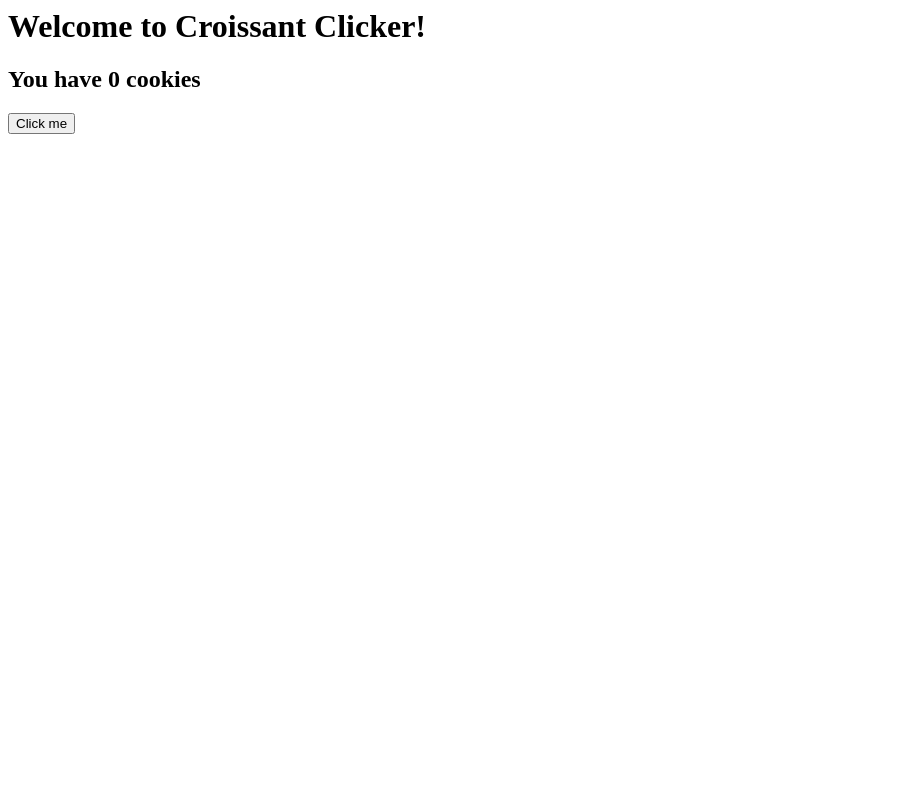
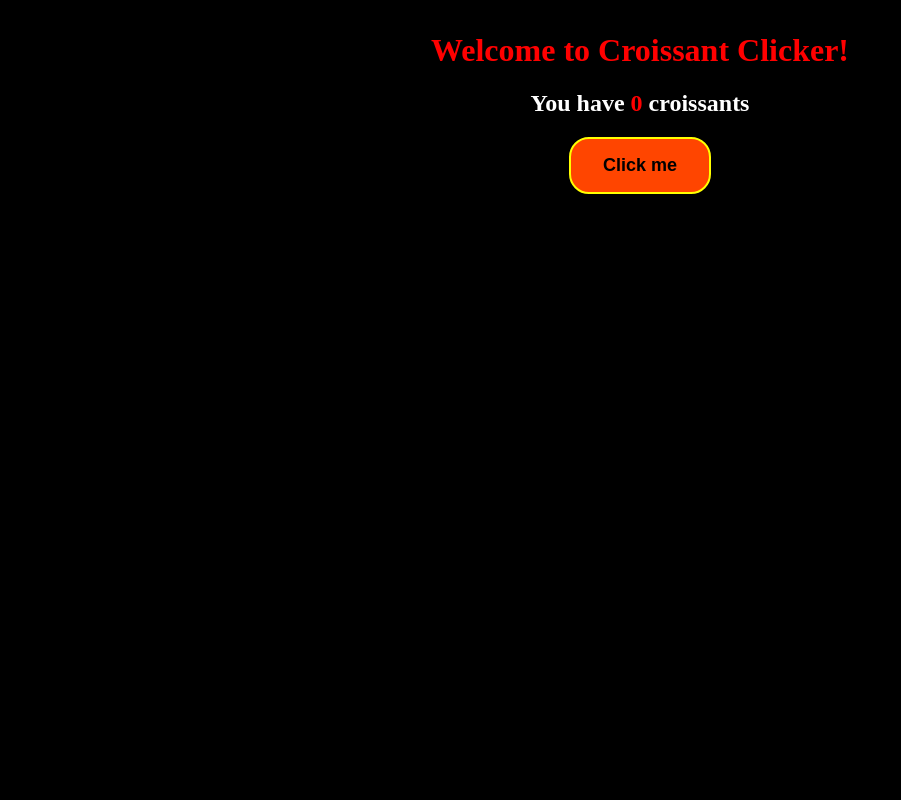
Before and after one commit to gratiam/django-counter, a Django app: page /counter/ in a window 1280 px wide. Shown: the whole page, without its empty margins (0-901 px from the left). Run offline with Django 5.2, Linux system fonts and the light colour scheme.

Commit message:
styling & minor fixes

```diff
--- a/counter/static/counter/styles.css
+++ b/counter/static/counter/styles.css
@@ -1,6 +1,25 @@
 body {
-    margin:1em;
+    background-color:black;
+    color:white;
+    margin: 2rem;
+    text-align: center;
+    display:block;
 }
-h1 {
+h1, #counter {
     color: red;
 }
+button {
+    padding: 1rem 2rem;
+    font-size: large;
+    font-weight: bold;
+    border: 2px solid yellow;
+    background-color: orangered;
+    border-radius: 20px;
+    transition: transform 50ms ease-in-out;
+}
+button:hover {
+    background-color: #ff8136;
+    color: black;
+    border-color: orangered;
+    transform: translateY(2px);
+}
--- a/counter/templates/counter/template_counter.html
+++ b/counter/templates/counter/template_counter.html
@@ -1,11 +1,12 @@
+<!DOCTYPE html>
 <html>
 <head>
 {% load static %}
-<link rel="stylesheet" src="{% static 'counter/styles.css' %}">
+<link rel="stylesheet" href="{% static 'counter/styles.css' %}">
 </head>
 <body>
   <h1>Welcome to Croissant Clicker!</h1>
-  <h2>You have <p id="counter" style="display: inline;">0</p> cookies</h2>
+  <h2>You have <p id="counter" style="display: inline;">0</p> croissants</h2>
   <button type="button" id="counter-btn" style="/*! display: inline; */" onclick="incrementCounter()">Click me</button>
 
 </body>
@@ -16,6 +17,9 @@
       document.getElementById("counter").innerText = count
     }
     console.log("Hello World")
+    function submitScore() {
+
+    }
 </script>
 </html>
 
--- a/mysite/settings.py
+++ b/mysite/settings.py
@@ -116,4 +116,4 @@ USE_TZ = True
 # Static files (CSS, JavaScript, Images)
 # https://docs.djangoproject.com/en/6.0/howto/static-files/
 
-STATIC_URL = 'static/'
+STATIC_URL = '/static/'
```
